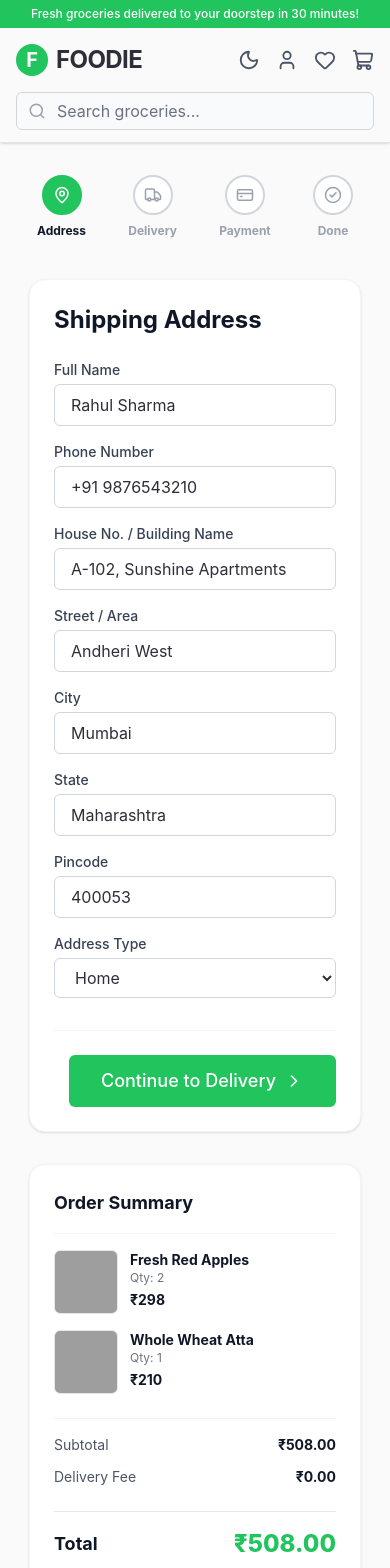
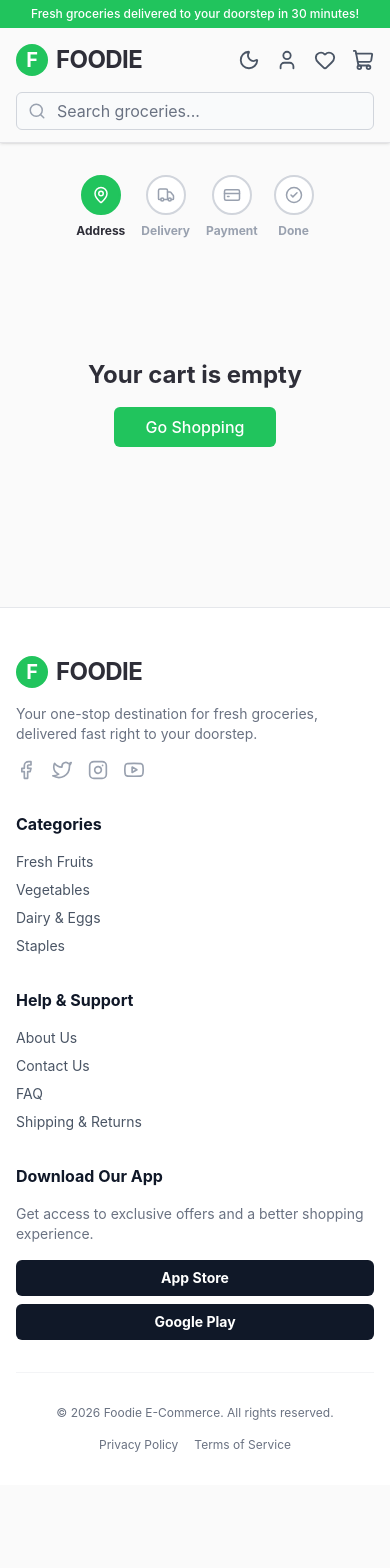
Before and after one commit to Gautam29013/Foodie, a React (Vite) app in the folder client/: page /checkout in a window 390 px wide. Shown: the top 1568 px of the page. After the commit the page ends 1485 px from the top, so only its background shows below. Built offline with nearby package versions, Linux system fonts and the light colour scheme; grey boxes are pictures that could not be loaded; the HTML template or start-up script is replaced by a standard one.

Commit message:
feat: implement Redux cart integration in checkout, add empty cart state, and update UI for dark mode support

```diff
--- a/client/src/App.jsx
+++ b/client/src/App.jsx
@@ -10,6 +10,7 @@ import ProductDetails from './pages/ProductDetails';
 import Cart from './pages/Cart';
 import Wishlist from './pages/Wishlist';
 import Checkout from './pages/Checkout';
+import Orders from './pages/Orders';
 import Login from './pages/Login';
 import Signup from './pages/Signup';
 import Settings from './pages/Settings';
@@ -35,6 +36,7 @@ const AppContent = () => {
           <Route path="/cart" element={<Cart />} />
           <Route path="/wishlist" element={<Wishlist />} />
           <Route path="/checkout" element={<Checkout />} />
+          <Route path="/orders" element={<Orders />} />
           <Route path="*" element={<NotFound />} />
         </Routes>
       </main>
--- a/client/src/components/ui/ProductCard.jsx
+++ b/client/src/components/ui/ProductCard.jsx
@@ -3,11 +3,13 @@ import { Link } from 'react-router-dom';
 import { Heart, ShoppingCart, Star } from 'lucide-react';
 import { useDispatch, useSelector } from 'react-redux';
 import { toggleWishlist } from '../../redux/wishlistSlice';
+import { addToCart } from '../../redux/cartSlice';
 import toast from 'react-hot-toast';
 
 const ProductCard = ({ product }) => {
   const dispatch = useDispatch();
   const wishlistItems = useSelector(state => state.wishlist.items) || [];
+  const cartItems = useSelector(state => state.cart?.cartItems) || [];
 
   // Demo placeholder data if product prop is missing
   const data = product || {
@@ -95,7 +97,9 @@ const ProductCard = ({ product }) => {
           <button
             onClick={(e) => {
               e.preventDefault();
-              dispatch({ type: 'cart/addToCart', payload: { ...data, qty: 1 } });
+              const existItem = cartItems.find(x => x._id === data._id);
+              const qty = existItem ? existItem.qty + 1 : 1;
+              dispatch(addToCart({ ...data, qty }));
               toast.success('Added to cart');
             }}
             className="bg-primary/10 text-primary hover:bg-primary hover:text-white p-2 rounded-lg transition-colors flex items-center justify-center"
--- a/client/src/pages/Checkout.jsx
+++ b/client/src/pages/Checkout.jsx
@@ -1,25 +1,28 @@
 import React, { useState } from 'react';
 import { useNavigate, Link } from 'react-router-dom';
 import { CheckCircle2, CreditCard, MapPin, Truck, ChevronRight } from 'lucide-react';
+import { useSelector, useDispatch } from 'react-redux';
+import { clearCartItems } from '../redux/cartSlice';
 
 const Checkout = () => {
   const navigate = useNavigate();
+  const dispatch = useDispatch();
   const [step, setStep] = useState(1);
   const [paymentMethod, setPaymentMethod] = useState('Online Payment');
 
-  // Mock Cart Data
-  const cartItems = [
-    { _id: '1', name: 'Fresh Red Apples', price: 149, qty: 2, image: 'https://images.unsplash.com/photo-1560806887-1e4cd0b6fb6c?auto=format&fit=crop&w=500&q=60' },
-    { _id: '5', name: 'Whole Wheat Atta', price: 210, qty: 1, image: 'https://images.unsplash.com/photo-1627485937980-221c88ce04ea?auto=format&fit=crop&w=500&q=60' },
-  ];
+  // Real Cart Data from Redux
+  const cart = useSelector((state) => state.cart);
+  const { cartItems } = cart;
 
+  // Prices
   const itemsPrice = cartItems.reduce((acc, item) => acc + item.price * item.qty, 0);
-  const deliveryFee = itemsPrice > 500 ? 0 : 40;
+  const deliveryFee = itemsPrice > 500 || cartItems.length === 0 ? 0 : 40;
   const totalAmount = itemsPrice + deliveryFee;
 
   const handlePlaceOrder = (e) => {
     e.preventDefault();
-    // In real app, this dispatches createOrder action
+    // In real app, this dispatches createOrder action to backend
+    dispatch(clearCartItems());
     setStep(4); // Move to Success Step
   };
 
@@ -28,7 +31,7 @@ const Checkout = () => {
       {/* Progress Bar */}
       <div className="mb-10 max-w-3xl mx-auto">
         <div className="flex items-center justify-between relative">
-          <div className="absolute left-0 top-1/2 w-full h-1 bg-gray-200 -z-10 -translate-y-1/2"></div>
+          <div className="absolute left-0 top-1/2 w-full h-1 bg-gray-200 dark:bg-gray-700 -z-10 -translate-y-1/2"></div>
           <div className="absolute left-0 top-1/2 h-1 bg-primary -z-10 -translate-y-1/2 transition-all duration-500" style={{ width: `${(step - 1) * 33.33}%` }}></div>
 
           {[
@@ -38,10 +41,10 @@ const Checkout = () => {
             { num: 4, label: 'Done', icon: <CheckCircle2 size={18} /> }
           ].map((s) => (
             <div key={s.num} className="flex flex-col items-center gap-2 bg-background px-2">
-              <div className={`w-10 h-10 rounded-full flex items-center justify-center border-2 transition-colors ${step >= s.num ? 'bg-primary border-primary text-white' : 'bg-white border-gray-300 text-gray-400'}`}>
+              <div className={`w-10 h-10 rounded-full flex items-center justify-center border-2 transition-colors ${step >= s.num ? 'bg-primary border-primary text-white' : 'bg-white dark:bg-gray-800 border-gray-300 dark:border-gray-600 text-gray-400 dark:text-gray-500'}`}>
                 {s.icon}
               </div>
-              <span className={`text-xs font-bold ${step >= s.num ? 'text-gray-900' : 'text-gray-400'}`}>{s.label}</span>
+              <span className={`text-xs font-bold ${step >= s.num ? 'text-foreground' : 'text-gray-400 dark:text-gray-500'}`}>{s.label}</span>
             </div>
           ))}
         </div>
@@ -50,15 +53,20 @@ const Checkout = () => {
       {step === 4 ? (
         // SUCCESS STEP
         <div className="flex flex-col items-center justify-center py-16 text-center">
-          <div className="w-24 h-24 bg-green-100 rounded-full flex items-center justify-center mb-6">
+          <div className="w-24 h-24 bg-green-100 dark:bg-green-900/30 rounded-full flex items-center justify-center mb-6">
             <CheckCircle2 size={48} className="text-primary" />
           </div>
-          <h1 className="text-3xl font-extrabold text-gray-900 mb-2">Order Placed Successfully!</h1>
-          <p className="text-gray-600 mb-8 max-w-md">Thank you for shopping with FOODIE. Your order #FD10948 has been confirmed and will be delivered shortly.</p>
+          <h1 className="text-3xl font-extrabold text-foreground mb-2">Order Placed Successfully!</h1>
+          <p className="text-muted-foreground mb-8 max-w-md">Thank you for shopping with FOODIE. Your order #FD10948 has been confirmed and will be delivered shortly.</p>
           <div className="flex gap-4">
             <button onClick={() => navigate('/orders')} className="btn-primary px-8">Track Order</button>
-            <button onClick={() => navigate('/')} className="btn-secondary px-8 bg-gray-100 text-gray-900 hover:bg-gray-200">Continue Shopping</button>
+            <button onClick={() => navigate('/')} className="btn-secondary px-8 bg-gray-100 dark:bg-gray-800 text-foreground hover:bg-gray-200 dark:hover:bg-gray-700">Continue Shopping</button>
           </div>
+        </div>
+      ) : cartItems.length === 0 ? (
+        <div className="text-center py-20">
+          <h2 className="text-2xl font-bold text-foreground mb-4">Your cart is empty</h2>
+          <button onClick={() => navigate('/')} className="btn-primary px-8">Go Shopping</button>
         </div>
       ) : (
         <div className="flex flex-col lg:flex-row gap-8 max-w-6xl mx-auto">
@@ -67,48 +75,48 @@ const Checkout = () => {
 
             {/* STEP 1: ADDRESS */}
             {step === 1 && (
-              <div className="bg-white rounded-2xl border border-gray-100 p-6 md:p-8 shadow-sm">
-                <h2 className="text-2xl font-bold text-gray-900 mb-6">Shipping Address</h2>
+              <div className="bg-card rounded-2xl border border-border p-6 md:p-8 shadow-sm transition-colors">
+                <h2 className="text-2xl font-bold text-foreground mb-6">Shipping Address</h2>
                 <form onSubmit={(e) => { e.preventDefault(); setStep(2); }}>
                   <div className="grid grid-cols-1 md:grid-cols-2 gap-4 mb-6">
                     <div>
-                      <label className="block text-sm font-medium text-gray-700 mb-1">Full Name</label>
-                      <input type="text" required className="w-full border border-gray-300 rounded-md px-4 py-2 focus:ring-primary focus:border-primary outline-none" defaultValue="Rahul Sharma" />
+                      <label className="block text-sm font-medium text-muted-foreground mb-1">Full Name</label>
+                      <input type="text" required className="w-full border border-input rounded-md px-4 py-2 focus:ring-primary focus:border-primary outline-none bg-background text-foreground" placeholder="Rahul Sharma" />
                     </div>
                     <div>
-                      <label className="block text-sm font-medium text-gray-700 mb-1">Phone Number</label>
-                      <input type="tel" required className="w-full border border-gray-300 rounded-md px-4 py-2 focus:ring-primary focus:border-primary outline-none" defaultValue="+91 9876543210" />
+                      <label className="block text-sm font-medium text-muted-foreground mb-1">Phone Number</label>
+                      <input type="tel" required className="w-full border border-input rounded-md px-4 py-2 focus:ring-primary focus:border-primary outline-none bg-background text-foreground" placeholder="+91 9876543210" />
                     </div>
                     <div className="md:col-span-2">
-                      <label className="block text-sm font-medium text-gray-700 mb-1">House No. / Building Name</label>
-                      <input type="text" required className="w-full border border-gray-300 rounded-md px-4 py-2 focus:ring-primary focus:border-primary outline-none" defaultValue="A-102, Sunshine Apartments" />
+                      <label className="block text-sm font-medium text-muted-foreground mb-1">House No. / Building Name</label>
+                      <input type="text" required className="w-full border border-input rounded-md px-4 py-2 focus:ring-primary focus:border-primary outline-none bg-background text-foreground" placeholder="A-102, Sunshine Apartments" />
                     </div>
                     <div className="md:col-span-2">
-                      <label className="block text-sm font-medium text-gray-700 mb-1">Street / Area</label>
-                      <input type="text" required className="w-full border border-gray-300 rounded-md px-4 py-2 focus:ring-primary focus:border-primary outline-none" defaultValue="Andheri West" />
+                      <label className="block text-sm font-medium text-muted-foreground mb-1">Street / Area</label>
+                      <input type="text" required className="w-full border border-input rounded-md px-4 py-2 focus:ring-primary focus:border-primary outline-none bg-background text-foreground" placeholder="Andheri West" />
                     </div>
                     <div>
-                      <label className="block text-sm font-medium text-gray-700 mb-1">City</label>
-                      <input type="text" required className="w-full border border-gray-300 rounded-md px-4 py-2 focus:ring-primary focus:border-primary outline-none" defaultValue="Mumbai" />
+                      <label className="block text-sm font-medium text-muted-foreground mb-1">City</label>
+                      <input type="text" required className="w-full border border-input rounded-md px-4 py-2 focus:ring-primary focus:border-primary outline-none bg-background text-foreground" placeholder="Mumbai" />
                     </div>
                     <div>
-                      <label className="block text-sm font-medium text-gray-700 mb-1">State</label>
-                      <input type="text" required className="w-full border border-gray-300 rounded-md px-4 py-2 focus:ring-primary focus:border-primary outline-none" defaultValue="Maharashtra" />
+                      <label className="block text-sm font-medium text-muted-foreground mb-1">State</label>
+                      <input type="text" required className="w-full border border-input rounded-md px-4 py-2 focus:ring-primary focus:border-primary outline-none bg-background text-foreground" placeholder="Maharashtra" />
                     </div>
                     <div>
-                      <label className="block text-sm font-medium text-gray-700 mb-1">Pincode</label>
-                      <input type="text" required className="w-full border border-gray-300 rounded-md px-4 py-2 focus:ring-primary focus:border-primary outline-none" defaultValue="400053" />
+                      <label className="block text-sm font-medium text-muted-foreground mb-1">Pincode</label>
+                      <input type="text" required className="w-full border border-input rounded-md px-4 py-2 focus:ring-primary focus:border-primary outline-none bg-background text-foreground" placeholder="400053" />
                     </div>
                     <div>
-                      <label className="block text-sm font-medium text-gray-700 mb-1">Address Type</label>
-                      <select className="w-full border border-gray-300 rounded-md px-4 py-2 focus:ring-primary focus:border-primary outline-none">
+                      <label className="block text-sm font-medium text-muted-foreground mb-1">Address Type</label>
+                      <select className="w-full border border-input rounded-md px-4 py-2 focus:ring-primary focus:border-primary outline-none bg-background text-foreground">
                         <option>Home</option>
                         <option>Work</option>
                         <option>Other</option>
                       </select>
                     </div>
                   </div>
-                  <div className="flex justify-end mt-8 border-t border-gray-100 pt-6">
+                  <div className="flex justify-end mt-8 border-t border-border pt-6">
                     <button type="submit" className="btn-primary flex items-center gap-2 px-8 py-3 text-lg">
                       Continue to Delivery <ChevronRight size={20} />
                     </button>
@@ -119,29 +127,29 @@ const Checkout = () => {
 
             {/* STEP 2: DELIVERY */}
             {step === 2 && (
-              <div className="bg-white rounded-2xl border border-gray-100 p-6 md:p-8 shadow-sm">
-                <h2 className="text-2xl font-bold text-gray-900 mb-6">Delivery Method</h2>
+              <div className="bg-card rounded-2xl border border-border p-6 md:p-8 shadow-sm transition-colors">
+                <h2 className="text-2xl font-bold text-foreground mb-6">Delivery Method</h2>
 
                 <div className="space-y-4">
-                  <label className="flex items-start p-4 border border-primary bg-green-50 rounded-lg cursor-pointer">
+                  <label className="flex items-start p-4 border border-primary bg-primary/5 rounded-lg cursor-pointer">
                     <input type="radio" name="delivery" defaultChecked className="mt-1 w-4 h-4 text-primary focus:ring-primary border-gray-300" />
                     <div className="ml-3">
-                      <span className="block text-sm font-bold text-gray-900">Standard Delivery (30-45 mins)</span>
-                      <span className="block text-sm text-gray-500 mt-1">Our delivery partner will bring your fresh groceries right to your door.</span>
+                      <span className="block text-sm font-bold text-foreground">Standard Delivery (30-45 mins)</span>
+                      <span className="block text-sm text-muted-foreground mt-1">Our delivery partner will bring your fresh groceries right to your door.</span>
                     </div>
                   </label>
 
-                  <label className="flex items-start p-4 border border-gray-200 rounded-lg cursor-pointer hover:bg-gray-50 opacity-50">
+                  <label className="flex items-start p-4 border border-border rounded-lg cursor-pointer hover:bg-muted/50 opacity-50">
                     <input type="radio" name="delivery" disabled className="mt-1 w-4 h-4" />
                     <div className="ml-3">
-                      <span className="block text-sm font-bold text-gray-900">Schedule Delivery (Coming Soon)</span>
-                      <span className="block text-sm text-gray-500 mt-1">Pick a specific time slot for tomorrow.</span>
+                      <span className="block text-sm font-bold text-foreground">Schedule Delivery (Coming Soon)</span>
+                      <span className="block text-sm text-muted-foreground mt-1">Pick a specific time slot for tomorrow.</span>
                     </div>
                   </label>
                 </div>
 
-                <div className="flex justify-between mt-8 border-t border-gray-100 pt-6">
-                  <button onClick={() => setStep(1)} className="text-gray-600 font-medium hover:text-primary transition-colors">
+                <div className="flex justify-between mt-8 border-t border-border pt-6">
+                  <button onClick={() => setStep(1)} className="text-muted-foreground font-medium hover:text-primary transition-colors">
                     Back to Address
                   </button>
                   <button onClick={() => setStep(3)} className="btn-primary flex items-center gap-2 px-8 py-3 text-lg">
@@ -153,12 +161,12 @@ const Checkout = () => {
 
             {/* STEP 3: PAYMENT */}
             {step === 3 && (
-              <div className="bg-white rounded-2xl border border-gray-100 p-6 md:p-8 shadow-sm">
-                <h2 className="text-2xl font-bold text-gray-900 mb-6">Payment Method</h2>
+              <div className="bg-card rounded-2xl border border-border p-6 md:p-8 shadow-sm transition-colors">
+                <h2 className="text-2xl font-bold text-foreground mb-6">Payment Method</h2>
 
                 <form onSubmit={handlePlaceOrder}>
                   <div className="space-y-4 mb-8">
-                    <label className={`flex items-center p-4 border rounded-lg cursor-pointer transition-colors ${paymentMethod === 'Online Payment' ? 'border-primary bg-green-50' : 'border-gray-200 hover:bg-gray-50'}`}>
+                    <label className={`flex items-center p-4 border rounded-lg cursor-pointer transition-colors ${paymentMethod === 'Online Payment' ? 'border-primary bg-primary/5' : 'border-border hover:bg-muted/50'}`}>
                       <input
                         type="radio"
                         name="payment"
@@ -167,14 +175,14 @@ const Checkout = () => {
                         onChange={(e) => setPaymentMethod(e.target.value)}
                         className="w-4 h-4 text-primary focus:ring-primary border-gray-300"
                       />
-                      <span className="ml-3 text-sm font-bold text-gray-900">Credit / Debit Card / UPI</span>
+                      <span className="ml-3 text-sm font-bold text-foreground">Credit / Debit Card / UPI</span>
                       <div className="ml-auto flex gap-2">
-                        <div className="w-8 h-5 bg-blue-100 rounded flex items-center justify-center text-[10px] font-bold text-blue-800">UPI</div>
-                        <div className="w-8 h-5 bg-gray-200 rounded flex items-center justify-center text-[10px] font-bold">VISA</div>
+                        <div className="w-8 h-5 bg-blue-100 dark:bg-blue-900 rounded flex items-center justify-center text-[10px] font-bold text-blue-800 dark:text-blue-100">UPI</div>
+                        <div className="w-8 h-5 bg-gray-200 dark:bg-gray-700 rounded flex items-center justify-center text-[10px] font-bold text-gray-900 dark:text-white">VISA</div>
                       </div>
                     </label>
 
-                    <label className={`flex items-center p-4 border rounded-lg cursor-pointer transition-colors ${paymentMethod === 'Cash on Delivery' ? 'border-primary bg-green-50' : 'border-gray-200 hover:bg-gray-50'}`}>
+                    <label className={`flex items-center p-4 border rounded-lg cursor-pointer transition-colors ${paymentMethod === 'Cash on Delivery' ? 'border-primary bg-primary/5' : 'border-border hover:bg-muted/50'}`}>
                       <input
                         type="radio"
                         name="payment"
@@ -183,12 +191,12 @@ const Checkout = () => {
                         onChange={(e) => setPaymentMethod(e.target.value)}
                         className="w-4 h-4 text-primary focus:ring-primary border-gray-300"
                       />
-                      <span className="ml-3 text-sm font-bold text-gray-900">Cash on Delivery (COD)</span>
+                      <span className="ml-3 text-sm font-bold text-foreground">Cash on Delivery (COD)</span>
                     </label>
                   </div>
 
-                  <div className="flex justify-between mt-8 border-t border-gray-100 pt-6">
-                    <button type="button" onClick={() => setStep(2)} className="text-gray-600 font-medium hover:text-primary transition-colors">
+                  <div className="flex justify-between mt-8 border-t border-border pt-6">
+                    <button type="button" onClick={() => setStep(2)} className="text-muted-foreground font-medium hover:text-primary transition-colors">
                       Back to Delivery
                     </button>
                     <button type="submit" className="btn-primary flex items-center gap-2 px-8 py-3 text-lg shadow-lg shadow-primary/30">
@@ -202,38 +210,38 @@ const Checkout = () => {
 
           {/* Right Side: Order Summary */}
           <div className="w-full lg:w-1/3">
-            <div className="bg-white rounded-2xl border border-gray-100 p-6 shadow-sm sticky top-24">
-              <h2 className="text-lg font-bold text-gray-900 mb-4 pb-4 border-b border-gray-100">Order Summary</h2>
+            <div className="bg-card rounded-2xl border border-border p-6 shadow-sm sticky top-24 transition-colors">
+              <h2 className="text-lg font-bold text-foreground mb-4 pb-4 border-b border-border">Order Summary</h2>
 
               <div className="space-y-4 mb-6">
                 {cartItems.map((item) => (
                   <div key={item._id} className="flex gap-3">
-                    <div className="w-16 h-16 rounded-md bg-gray-50 border border-gray-200 overflow-hidden flex-shrink-0">
-                      <img src={item.image} alt={item.name} className="w-full h-full object-cover" />
+                    <div className="w-16 h-16 rounded-md bg-muted border border-border overflow-hidden flex-shrink-0">
+                      <img src={item.images?.[0]?.url || item.image} alt={item.name} className="w-full h-full object-cover" />
                     </div>
                     <div className="flex-1">
-                      <h4 className="text-sm font-bold text-gray-900 line-clamp-1">{item.name}</h4>
-                      <div className="text-xs text-gray-500">Qty: {item.qty}</div>
-                      <div className="text-sm font-bold text-gray-900 mt-1">₹{item.price * item.qty}</div>
+                      <h4 className="text-sm font-bold text-foreground line-clamp-1">{item.name}</h4>
+                      <div className="text-xs text-muted-foreground">Qty: {item.qty}</div>
+                      <div className="text-sm font-bold text-foreground mt-1">₹{item.price * item.qty}</div>
                     </div>
                   </div>
                 ))}
               </div>
 
-              <div className="space-y-3 mb-6 text-sm border-t border-gray-100 pt-4">
+              <div className="space-y-3 mb-6 text-sm border-t border-border pt-4">
                 <div className="flex justify-between">
-                  <span className="text-gray-600">Subtotal</span>
-                  <span className="font-bold text-gray-900">₹{itemsPrice.toFixed(2)}</span>
+                  <span className="text-muted-foreground">Subtotal</span>
+                  <span className="font-bold text-foreground">₹{itemsPrice.toFixed(2)}</span>
                 </div>
                 <div className="flex justify-between">
-                  <span className="text-gray-600">Delivery Fee</span>
-                  <span className="font-bold text-gray-900">₹{deliveryFee.toFixed(2)}</span>
+                  <span className="text-muted-foreground">Delivery Fee</span>
+                  <span className="font-bold text-foreground">₹{deliveryFee.toFixed(2)}</span>
                 </div>
               </div>
 
-              <div className="border-t border-gray-200 pt-4">
+              <div className="border-t border-border pt-4">
                 <div className="flex justify-between items-center">
-                  <span className="text-lg font-bold text-gray-900">Total</span>
+                  <span className="text-lg font-bold text-foreground">Total</span>
                   <span className="text-2xl font-extrabold text-primary">₹{totalAmount.toFixed(2)}</span>
                 </div>
               </div>
```
Also changed, not shown: client/src/components/layout/Navbar.jsx (+29 -9 lines), client/src/pages/Orders.jsx (added, +103 -0 lines), client/src/pages/Settings.jsx (+13 -20 lines).
